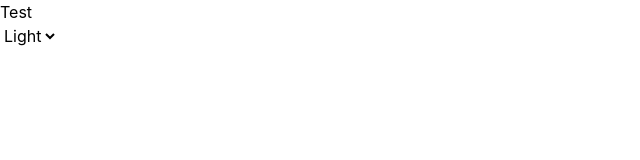
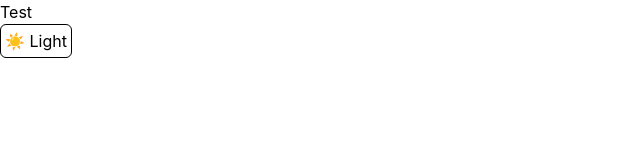
Before and after one commit to Quirozdev/frontend-react-template, a React (Vite) app: page / in a window 1280 px wide. Shown: the top 160 px of the page, without its empty margins (0-640 px from the left). Built offline with nearby package versions, Linux system fonts and the light colour scheme.

Commit message:
improved theme switcher and add smooth color transition

```diff
--- a/package.json
+++ b/package.json
@@ -11,6 +11,7 @@
   },
   "dependencies": {
     "@tailwindcss/vite": "^4.2.0",
+    "lucide-react": "^0.575.0",
     "react": "^19.2.0",
     "react-dom": "^19.2.0",
     "tailwindcss": "^4.2.0",
--- a/src/features/theme/lib/theme.helpers.ts
+++ b/src/features/theme/lib/theme.helpers.ts
@@ -1,5 +1,5 @@
 import { getItemOrDefault, setItem } from "../../../shared/lib/local-storage";
-import { THEME_STORAGE_KEY, type SupportedThemes } from "../model/theme.types";
+import { THEME_STORAGE_KEY, type Theme } from "../model/theme.types";
 
 export function getSystemTheme() {
   return window.matchMedia("(prefers-color-scheme: dark)").matches
@@ -8,10 +8,10 @@ export function getSystemTheme() {
 }
 
 export function getInitialTheme() {
-  return getItemOrDefault<SupportedThemes>(THEME_STORAGE_KEY, getSystemTheme());
+  return getItemOrDefault<Theme>(THEME_STORAGE_KEY, getSystemTheme());
 }
 
-export function applyTheme(theme: SupportedThemes) {
+export function applyTheme(theme: Theme) {
   document.documentElement.setAttribute("data-theme", theme);
   setItem(THEME_STORAGE_KEY, theme);
 }
--- a/src/features/theme/model/theme.store.ts
+++ b/src/features/theme/model/theme.store.ts
@@ -1,12 +1,12 @@
 import { create } from "zustand";
-import { type SupportedThemes, type ThemeState } from "./theme.types";
+import { type Theme, type ThemeState } from "./theme.types";
 import { applyTheme, getInitialTheme } from "../lib/theme.helpers";
 import { subscribeWithSelector } from "zustand/middleware";
 
 export const useThemeStore = create(
   subscribeWithSelector<ThemeState>((set) => ({
     theme: getInitialTheme(),
-    changeTheme: (newTheme: SupportedThemes) => set({ theme: newTheme }),
+    changeTheme: (newTheme: Theme) => set({ theme: newTheme }),
   })),
 );
 
--- a/src/features/theme/model/theme.types.ts
+++ b/src/features/theme/model/theme.types.ts
@@ -1,8 +1,12 @@
-export type SupportedThemes = "light" | "dark";
+export const themes = ["light", "dark"] as const;
+
+// export type SupportedThemes = "light" | "dark";
+
+export type Theme = (typeof themes)[number];
 
 export const THEME_STORAGE_KEY = "theme" as const;
 
 export interface ThemeState {
-  theme: SupportedThemes;
-  changeTheme: (newTheme: SupportedThemes) => void;
+  theme: Theme;
+  changeTheme: (newTheme: Theme) => void;
 }
--- a/src/features/theme/ui/ThemeSwitcher/ThemeSwitcher.tsx
+++ b/src/features/theme/ui/ThemeSwitcher/ThemeSwitcher.tsx
@@ -1,21 +1,60 @@
 import { useThemeStore } from "../../model/theme.store";
-import type { SupportedThemes } from "../../model/theme.types";
+import { type Theme } from "../../model/theme.types";
 
 export default function ThemeSwitcher() {
   const theme = useThemeStore((state) => state.theme);
   const changeTheme = useThemeStore((state) => state.changeTheme);
 
-  return (
+  const availableOptions = [
+    {
+      label: "Light",
+      value: "light",
+      icon: "☀️",
+    },
+    {
+      label: "Dark",
+      value: "dark",
+      icon: "🌙",
+    },
+  ] as const;
+
+  const selectedAvailableOptionIndex = availableOptions.findIndex(
+    (availableOption) => availableOption.value === theme,
+  )!;
+
+  const selectedAvailableOption =
+    availableOptions[selectedAvailableOptionIndex];
+
+  return availableOptions.length === 2 ? (
+    <button
+      onClick={() => {
+        changeTheme(
+          availableOptions[
+            (selectedAvailableOptionIndex + 1) % availableOptions.length
+          ].value,
+        );
+      }}
+      className="border rounded-md p-1"
+    >
+      {selectedAvailableOption.icon} {selectedAvailableOption.label}
+    </button>
+  ) : (
     <select
       name="theme"
       value={theme}
       onChange={(e) => {
-        const selectedTheme = e.target.value as SupportedThemes;
+        const selectedTheme = e.target.value as Theme;
         changeTheme(selectedTheme);
       }}
+      className="border rounded-md"
     >
-      <option value="light">Light</option>
-      <option value="dark">Dark</option>
+      {availableOptions.map((option) => {
+        return (
+          <option value={option.value} key={option.value}>
+            {option.icon} {option.label}
+          </option>
+        );
+      })}
     </select>
   );
 }
--- a/src/index.css
+++ b/src/index.css
@@ -9,3 +9,7 @@
 [data-theme="dark"] {
   --color-background: oklch(27.8% 0.033 256.848);
 }
+
+* {
+  @apply transition-colors duration-1000;
+}
```
Also changed, not shown: 1 other file (tests, documents, lock files or other folders).
